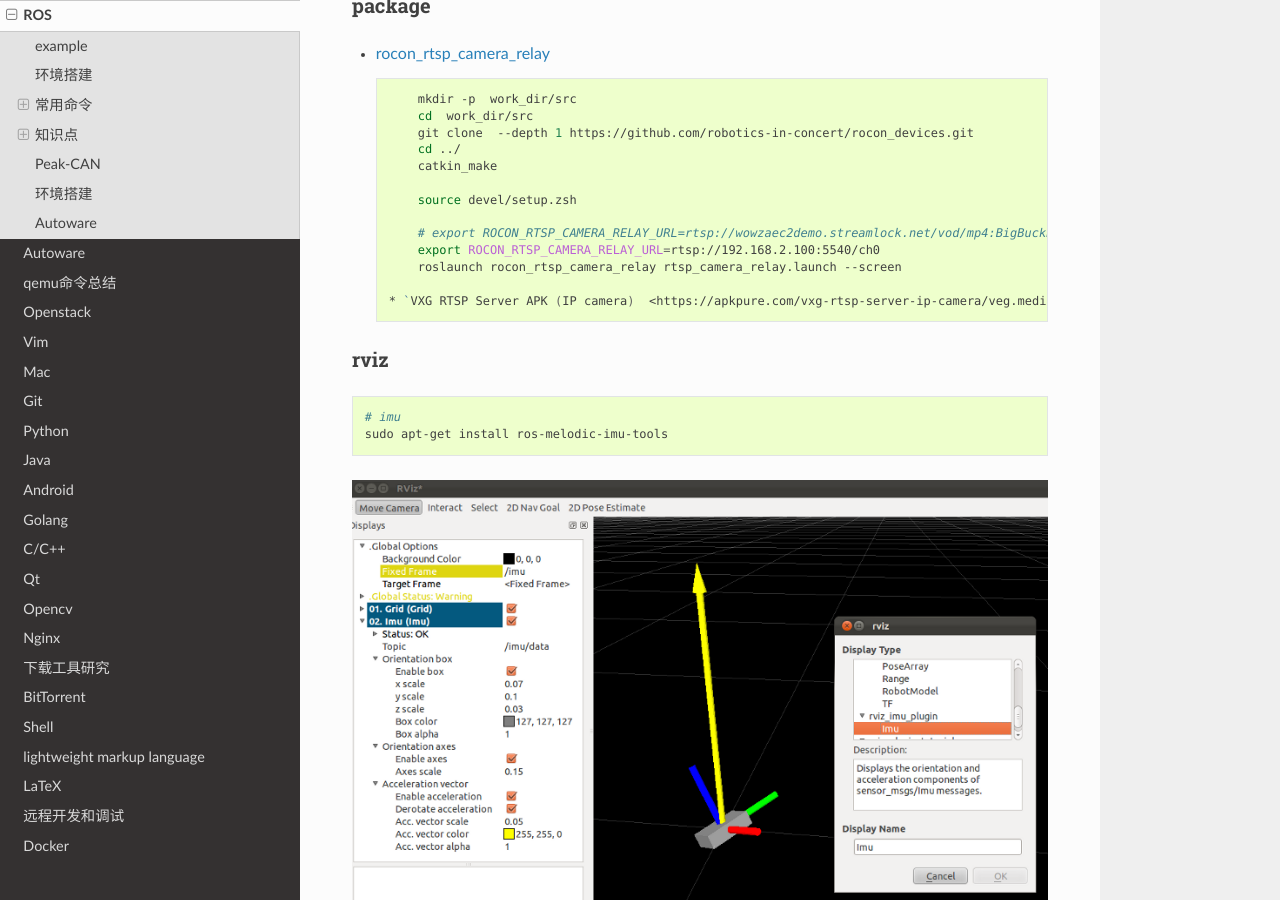
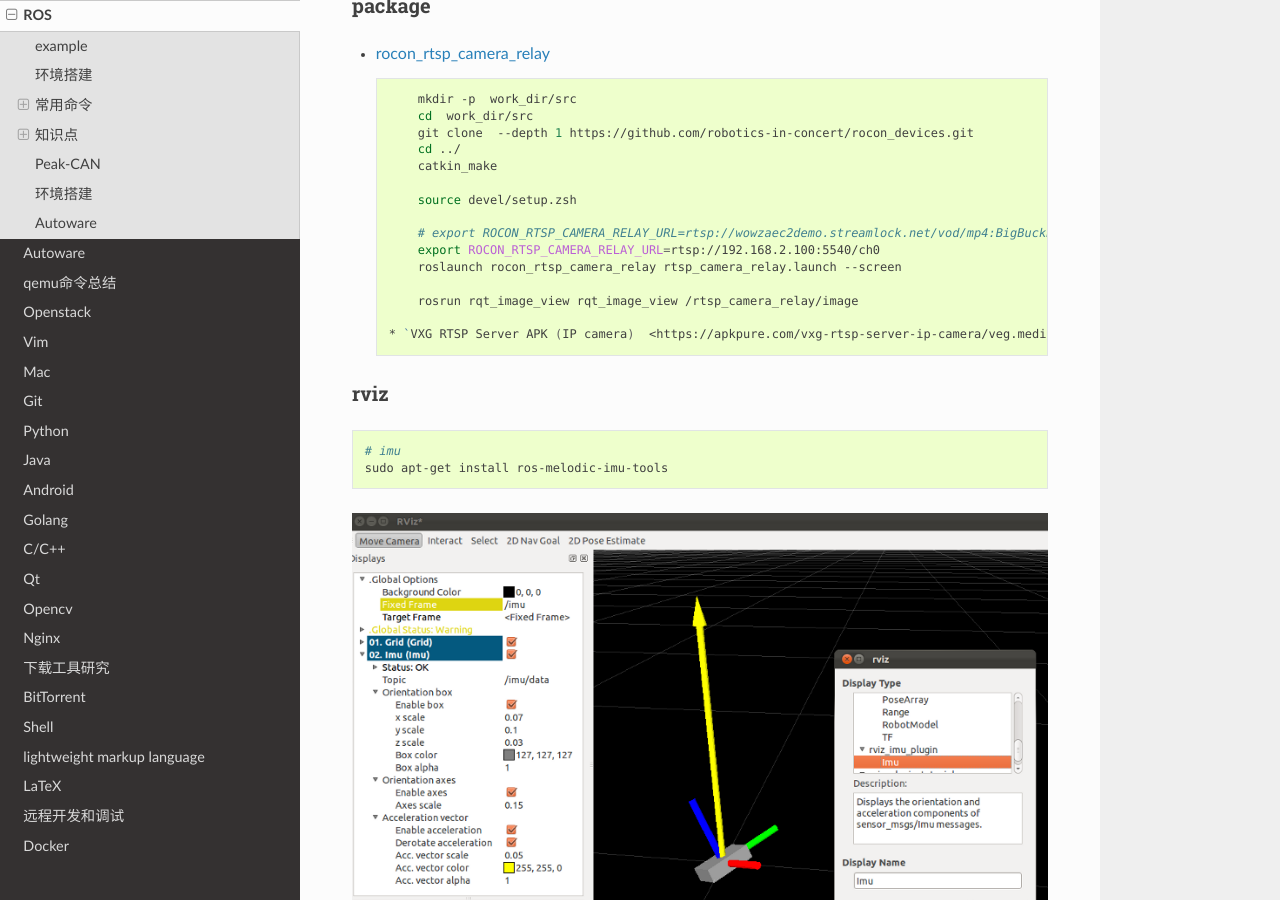
Before and after one commit to my-rds-store/my_space, a Sphinx documentation site: the page built from source/ros/index.rst, in a window 1280 px wide and 900 px high, scrolled down 3675 px. Built offline with Sphinx 7.4.7 and the Read the Docs theme 2.0.0, drawn with Linux system fonts in a browser that asks for light colours.

Commit message:
update ...

```diff
--- a/source/ros/index.rst
+++ b/source/ros/index.rst
@@ -238,6 +238,8 @@ package
         # export ROCON_RTSP_CAMERA_RELAY_URL=rtsp://wowzaec2demo.streamlock.net/vod/mp4:BigBuckBunny_115k.mov # public rtsp test url
         export ROCON_RTSP_CAMERA_RELAY_URL=rtsp://192.168.2.100:5540/ch0
         roslaunch rocon_rtsp_camera_relay rtsp_camera_relay.launch --screen
+
+        rosrun rqt_image_view rqt_image_view /rtsp_camera_relay/image
 
     * `VXG RTSP Server APK (IP camera)  <https://apkpure.com/vxg-rtsp-server-ip-camera/veg.mediacapture.sdk.test.server>`_
 
```
